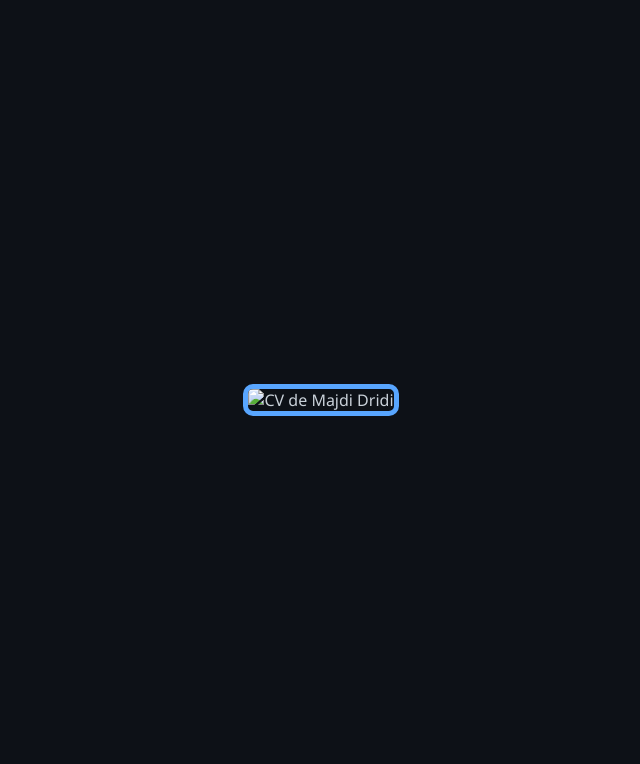
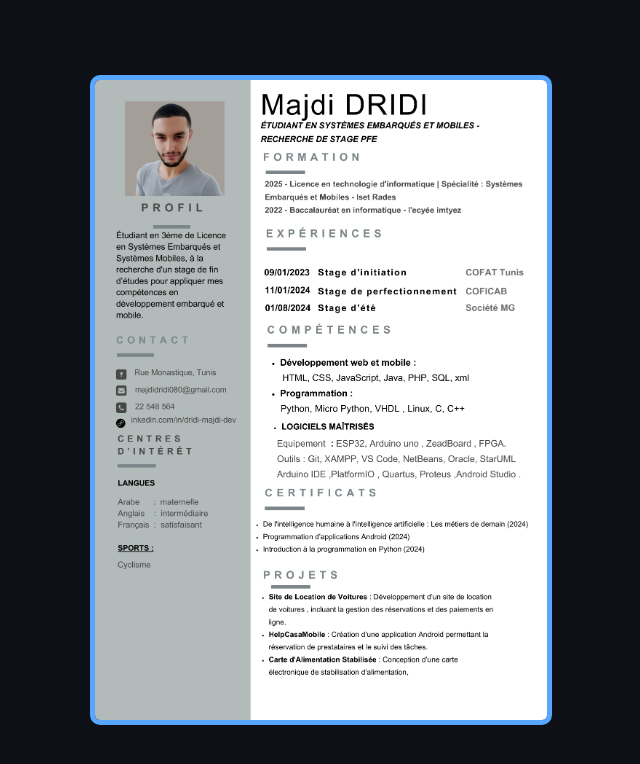
Before and after one commit to MajdiPatron/projet-site-statique, a plain HTML site: page cv.html in a window 1280 px wide. Shown: the whole page, without its empty margins (319-959 px from the left). Drawn offline with Linux system fonts and the light colour scheme.

Commit message:
Update cv.html

```diff
--- a/cv.html
+++ b/cv.html
@@ -25,6 +25,6 @@
     </style>
 </head>
 <body>
-    <img src="cv.png" alt="CV de Majdi Dridi">
+    <img src="cv_.jpg" alt="CV de Majdi Dridi">
 </body>
 </html>
```
